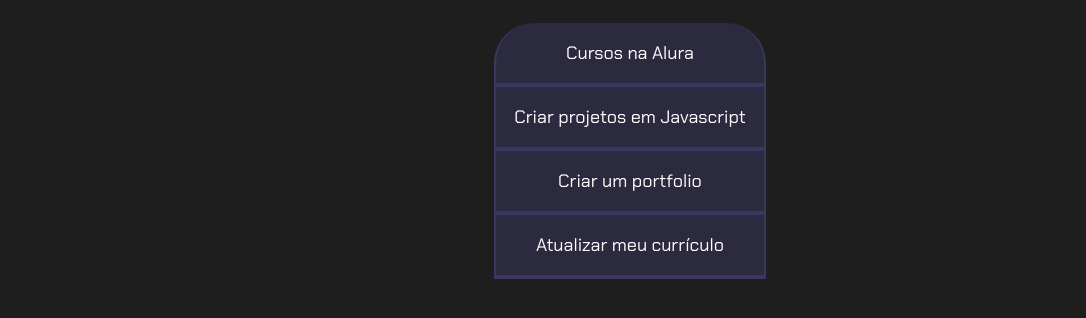
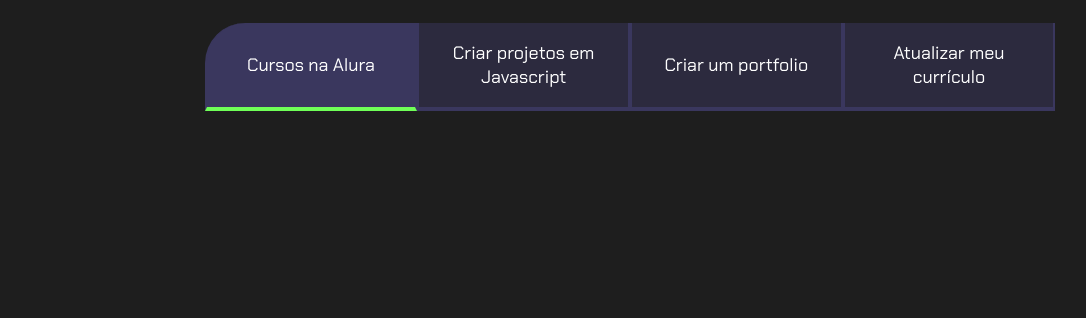
Before and after one commit to xMRxRyanx/projeto-de-vida-3B-2025, a plain HTML site: page index.html in a window 1280 px wide. Shown: the part 80-398 px from the top of the page, without its empty margins (10-1096 px from the left). Drawn offline with Linux system fonts and the light colour scheme.

Commit message:
06/05/25

```diff
--- a/index.html
+++ b/index.html
@@ -12,7 +12,7 @@
     <section class="conteudo-principal">
         <h2 class="titulo-principal">Meus Objetivos do ano<span>_</span></h2>
         <div class="botoes">
-            <button class="botao">Cursos na Alura</button>
+            <button class="botao ativo">Cursos na Alura</button>
             <button class="botao">Criar projetos em Javascript</button>
             <button class="botao">Criar um portfolio</button>
             <button class="botao">Atualizar meu currículo</button>
--- a/style.css
+++ b/style.css
@@ -59,3 +59,18 @@ body {
 .botoes {
     display: block;
 }
+
+.ativo {
+    background-color: var(--botao-ativo);
+    border-bottom: 4px solid var(--verde);
+}
+
+@media screen {
+    .botoes {
+        display: flex;
+    }
+
+    .botao:first-child {
+        border-radius: 40px 0 0 0;
+    }
+}
```
